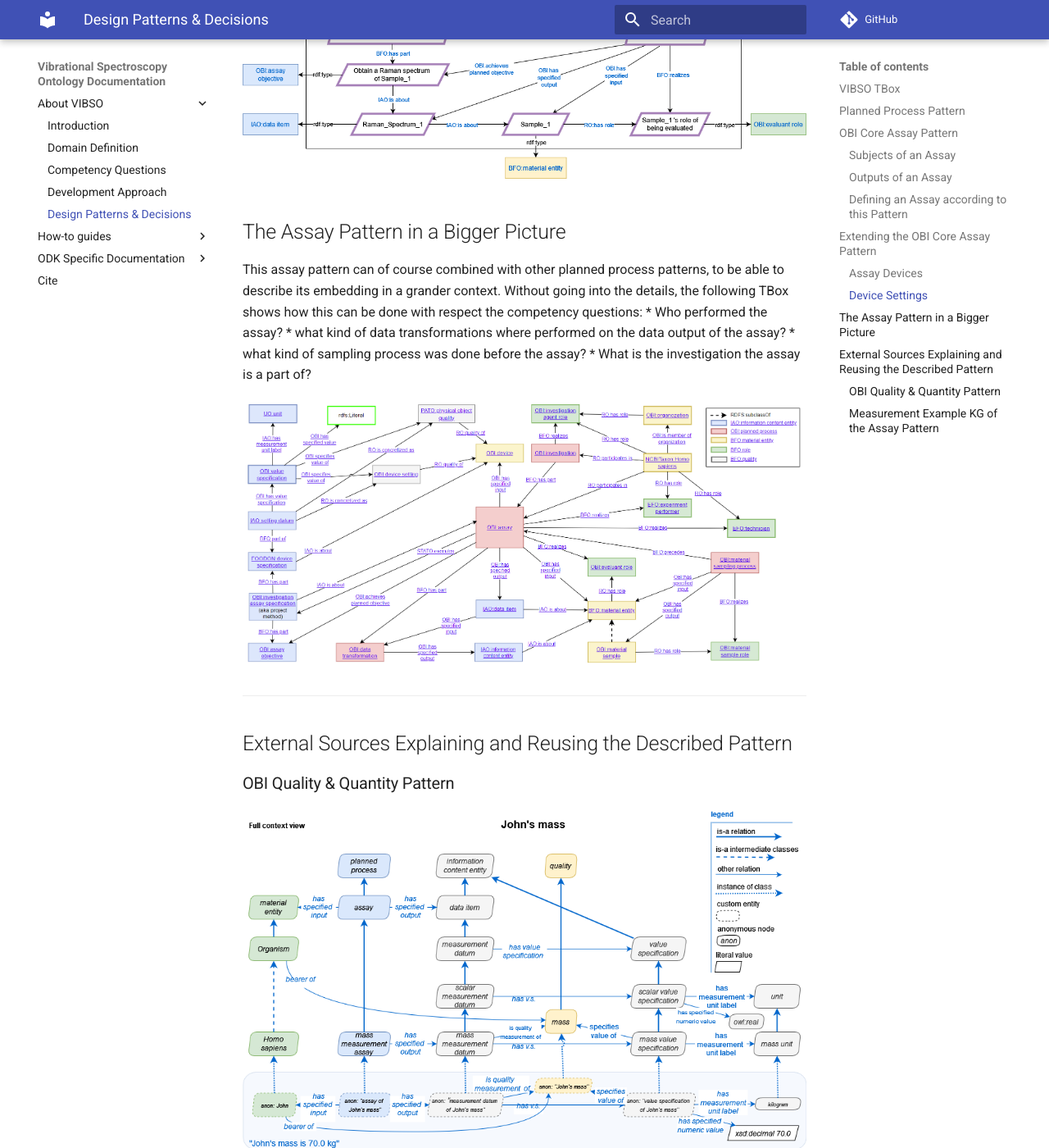
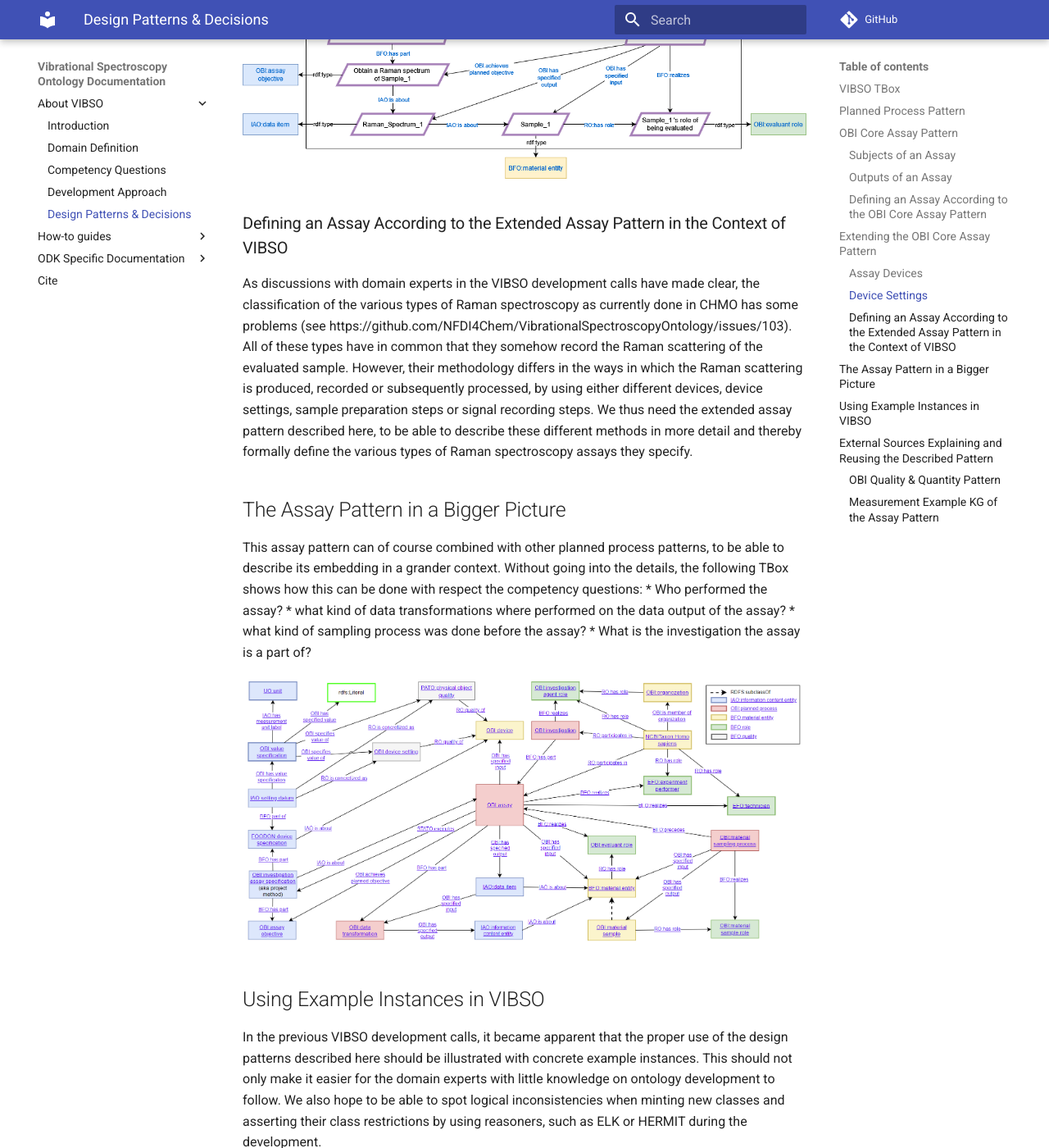
Before and after one commit to NFDI4Chem/VibrationalSpectroscopyOntology, an MkDocs documentation site: the page built from docs/design_patterns.md, in a window 1280 px wide and 1400 px high, scrolled down 7075 px. Shown: the whole window at 82% size. Built offline with MkDocs 1.6.1 and Material for MkDocs 9.7.7, drawn with Linux system fonts in a browser that asks for light colours; comment, search, counter and statistics services are not loaded; some of the changed text lies outside the part shown.

Commit message:
Update design_patterns.md

```diff
--- a/docs/design_patterns.md
+++ b/docs/design_patterns.md
@@ -97,7 +97,7 @@ statement or a composition of truthful statements about the examined 'material e
 VIBSO's domain, we can say that a Raman spectrum is a 'data item' because it is composed of the measurements (e.g.
 scattered light intensity values) that were recorded during a Raman spectroscopy assay.
 
-### Defining an Assay according to this Pattern
+### Defining an Assay According to the OBI Core Assay Pattern
 There is an axiom asserted on the assay class which states that whenever an 'assay objective' is achieved by the use of
 a planned process, this process must be classified as an 'assay'. Hence, the 'assay objective' must be the information
 that describes the assay type by specifying what kind of data about the evaluated material is to be produced.
@@ -173,6 +173,15 @@ To exemplify this extended pattern in the context of VIBSO, we can instantiate i
 
 ![OBO_setting_pattern_example.png](images/OBO_setting_pattern_example.png)
 
+### Defining an Assay According to the Extended Assay Pattern in the Context of VIBSO
+As discussions with domain experts in the VIBSO development calls have made clear, the classification of
+the various types of Raman spectroscopy as currently done in CHMO has some problems (see https://github.com/NFDI4Chem/VibrationalSpectroscopyOntology/issues/103).
+All of these types have in common that they somehow record the Raman scattering of the evaluated sample.
+However, their methodology differs in the ways in which the Raman scattering is produced, recorded or subsequently
+processed, by using either different devices, device settings, sample preparation steps or signal recording steps.
+We thus need the extended assay pattern described here, to be able to describe these different methods in more
+detail and thereby formally define the various types of Raman spectroscopy assays they specify.
+
 
 ## The Assay Pattern in a Bigger Picture
 This assay pattern can of course combined with other planned process patterns, to be able to describe its embedding
@@ -184,6 +193,20 @@ competency questions:
 * What is the investigation the assay is a part of?
 
 ![OBI_asserted_assay_pattern](images/OBO_Investigation_Assay_Pattern.png)
+
+
+## Using Example Instances in VIBSO
+In the previous VIBSO development calls, it became apparent that the proper use of the design patterns described
+here should be illustrated with concrete example instances. This should not only make it easier for the domain
+experts with little knowledge on ontology development to follow. We also hope to be able to spot logical inconsistencies
+when minting new classes and asserting their class restrictions by using reasoners, such as ELK or HERMIT during the
+development.
+
+We have thus added the ROBOT TSV template [scr/templates/vibso_examples.tsv](..%2Fsrc%2Ftemplates%2Fvibso_examples.tsv),
+to be able to add example instances for each class minted in VIBSO. Similar to the other ROBOT templates we use,
+this one gets automatically converted into an OWL component ([vibso_examples.owl](..
+%2Fsrc%2Fontology%2Fcomponents%2Fvibso_examples.owl)) that is being imported into the main editor file ([vibso-edit.
+owl](..%2Fsrc%2Fontology%2Fvibso-edit.owl)).
 
 -----
 
```
